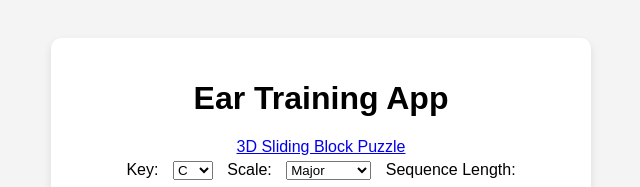
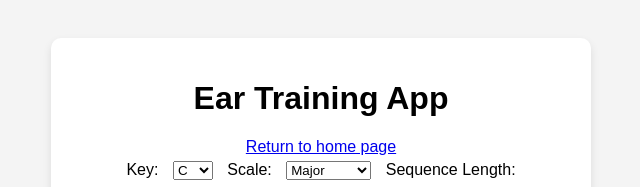
Before and after one commit to ColinDuckworth/ear-training, a plain HTML site: page index.html in a window 1280 px wide. Shown: the top 187 px of the page, 319-959 px from the left. Drawn offline with nearby package versions, Linux system fonts and the light colour scheme.

Commit message:
Update index.html

```diff
--- a/index.html
+++ b/index.html
@@ -9,7 +9,7 @@
 <body>
   <div id="container">
     <h1>Ear Training App</h1>
-    <a href="https://colinduckworth.github.io/3d-block-puzzle/">3D Sliding Block Puzzle</a>
+    <a href="https://colinduckworth.github.io/home/">Return to home page</a>
 
     <div id="settings">
       <label for="keySelect">Key:</label>
```
